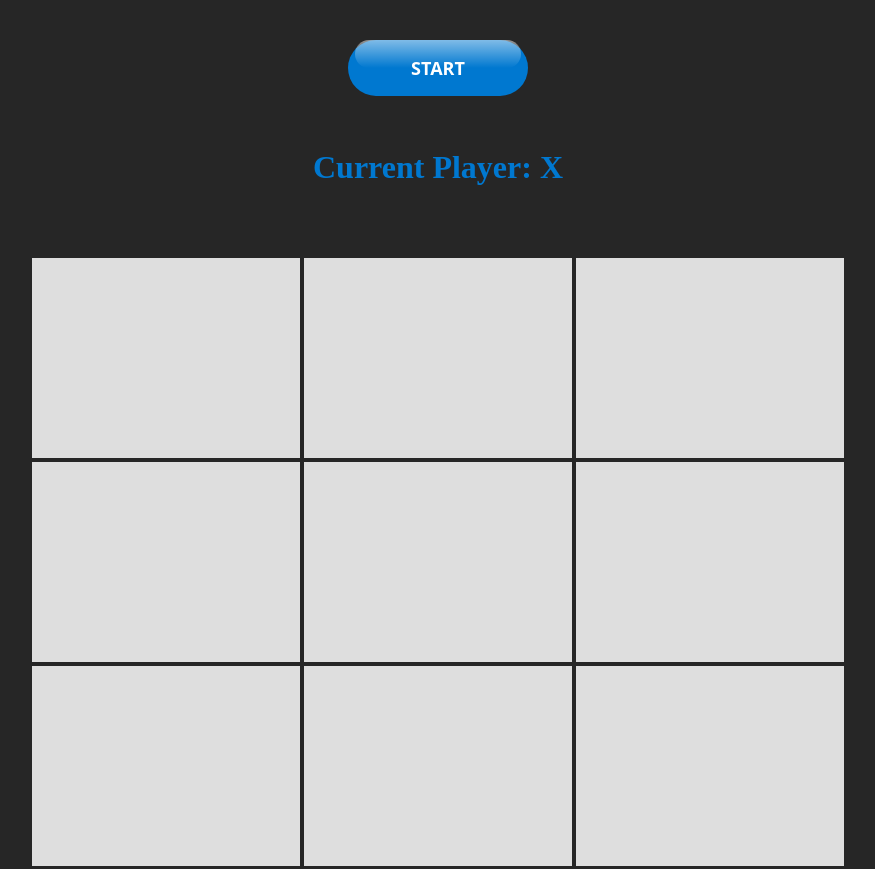
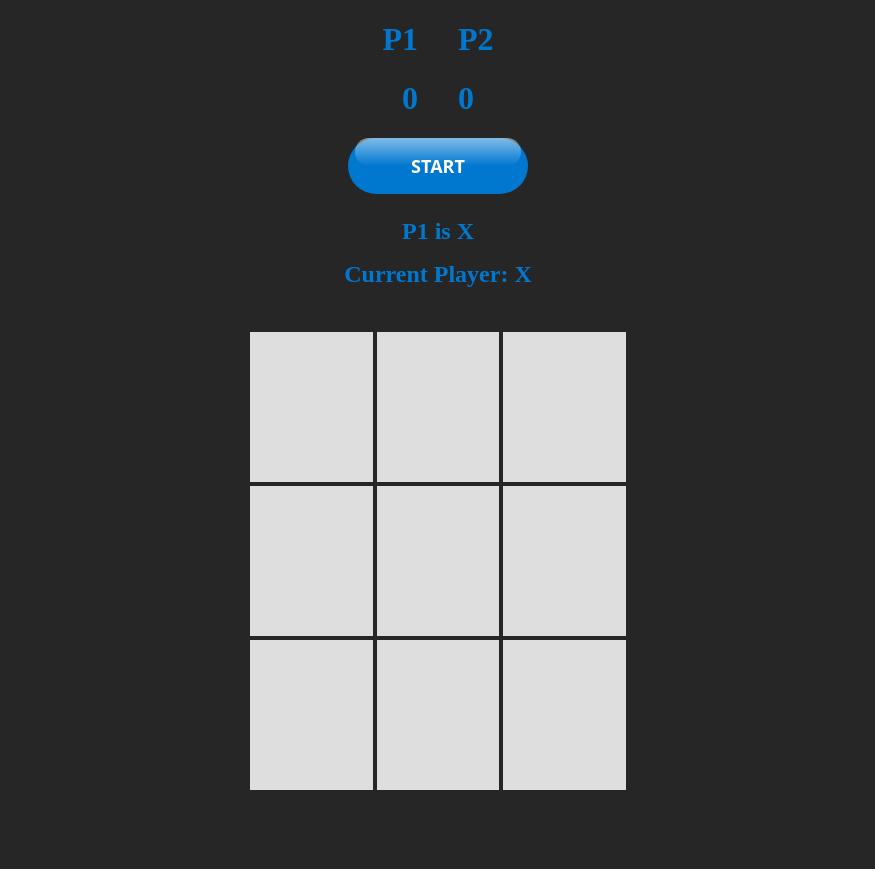
Before and after one commit to bogdanjidovu/TicTacToe-Angular, an Angular app in the folder frontend/: page / in a window 1280 px wide. Shown: the whole page, without its empty margins (202-1077 px from the left). After the commit the page ends 800 px from the top, so only its background shows below. Built offline with nearby package versions, Linux system fonts and the light colour scheme.

Commit message:
Added score and what player is X

```diff
--- a/frontend/src/app/app.component.scss
+++ b/frontend/src/app/app.component.scss
@@ -1,4 +1,10 @@
 .primary {
   margin: auto;
-  width: 75%;
+  width: 35%;
 }
+
+@media (max-width: 1100px) {
+  .primary {
+    width: 50%;
+  }
+}
--- a/frontend/src/app/board/board.component.html
+++ b/frontend/src/app/board/board.component.html
@@ -1,13 +1,24 @@
 <div class="primary">
+  <div class="score">
+    <div class="scoreX">
+      <h1>P1</h1>
+      <h1>{{ player1 }}</h1>
+    </div>
+    <div class="score0">
+      <h1>P2</h1>
+      <h1>{{ player2 }}</h1>
+    </div>
+  </div>
   <div class="top">
     <button (click)="newGame()">START</button>
 
     <div class="topDown">
+      <h1 class="currentPlayer" *ngIf="!winner">{{ player1Or2 }} is X</h1>
       <h1 class="currentPlayer" *ngIf="!winner">
         Current Player: {{ player }}
       </h1>
 
-      <h1 class="won" *ngIf="winner">{{ winner }} won!</h1>
+      <h1 class="won" *ngIf="winner">{{ playerWin }} won!</h1>
     </div>
   </div>
 
--- a/frontend/src/app/board/board.component.scss
+++ b/frontend/src/app/board/board.component.scss
@@ -7,7 +7,7 @@ main {
 
 app-square {
   border: 2px #262626 solid;
-  height: 200px;
+  height: 150px;
 }
 
 button {
@@ -63,7 +63,7 @@ button:hover {
 }
 
 .top {
-  padding-top: 5vh;
+  padding-top: 0;
   display: grid;
   justify-content: center;
   margin-bottom: 0;
@@ -71,6 +71,8 @@ button:hover {
 
 .currentPlayer {
   color: #0078d0;
+  text-align: center;
+  font-size: x-large;
 }
 
 .won {
@@ -80,7 +82,24 @@ button:hover {
 }
 
 .topDown {
+  margin-top: 0.5em;
   height: 8em;
-  margin-top: 2em;
   margin-bottom: 0;
 }
+
+.score {
+  display: grid;
+  grid-template-columns: 200px 200px;
+  justify-content: center;
+}
+
+.scoreX {
+  text-align: right;
+  padding-right: 20px;
+  color: #0078d0;
+}
+
+.score0 {
+  padding-left: 20px;
+  color: #0078d0;
+}
--- a/frontend/src/app/board/board.component.ts
+++ b/frontend/src/app/board/board.component.ts
@@ -9,21 +9,44 @@ export class BoardComponent implements OnInit {
   squares: any[];
   xIsNext: boolean;
   winner: string;
+  player1: number;
+  player2: number;
+  round: number;
 
   constructor() {}
 
   ngOnInit() {
     this.newGame();
+    this.player1 = 0;
+    this.player2 = 0;
+    this.round = 1;
   }
 
   newGame() {
     this.squares = Array(9).fill(null);
     this.winner = '';
     this.xIsNext = true;
+    this.round++;
   }
 
   get player() {
     return this.xIsNext ? 'X' : 'O';
+  }
+
+  get player1Or2() {
+    if (this.round % 2 === 1) {
+      return 'P1';
+    }
+
+    return 'P2';
+  }
+
+  get playerWin() {
+    if (this.winner === 'P1') {
+      return 'P1';
+    }
+
+    return 'P2';
   }
 
   makeMove(idx: number) {
@@ -33,9 +56,22 @@ export class BoardComponent implements OnInit {
     }
 
     this.winner = this.calculateWinner();
-    if (this.winner === 'X' || this.winner === 'O') {
-      // alert(this.winner + ' won');
-      // this.newGame();
+    if (this.winner === 'X') {
+      if (this.player1Or2 == 'P1') {
+        this.player1++;
+        this.winner = 'P1';
+      } else {
+        this.player2++;
+        this.winner = 'P2';
+      }
+    } else if (this.winner === 'O') {
+      if (this.round % 2 === 1) {
+        this.player1++;
+        this.winner = 'P1';
+      } else {
+        this.player2++;
+        this.winner = 'P2';
+      }
     }
   }
 
--- a/frontend/src/app/square/square.component.scss
+++ b/frontend/src/app/square/square.component.scss
@@ -1,7 +1,7 @@
 button {
   width: 100%;
   height: 100%;
-  font-size: 10em !important;
+  font-size: 8em !important;
   background: rgba(255, 255, 255, 0.849);
   border-width: 0;
   cursor: pointer;
```
